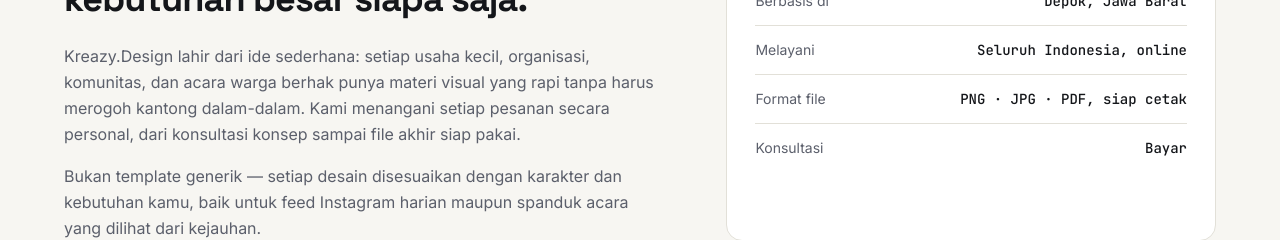
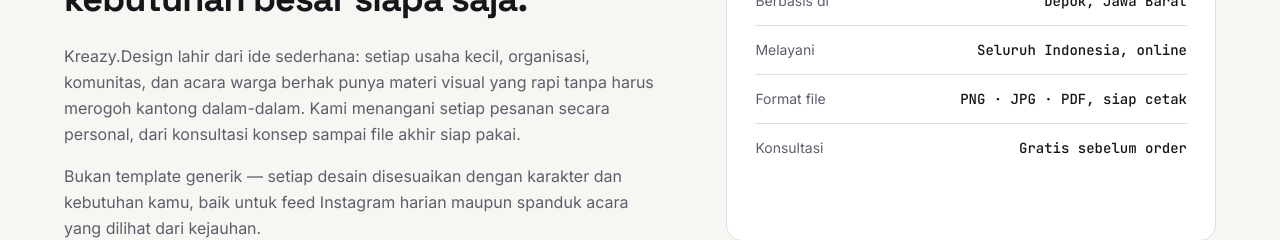
Before and after one commit to KYUZEN0/kreazydesign, a Next.js app: page / in a window 1280 px wide. Shown: the part 1800-2040 px from the top of the page. Built offline with nearby package versions, Linux system fonts and the light colour scheme.

Commit message:
Update consultation fact to indicate free service

```diff
--- a/components/About.tsx
+++ b/components/About.tsx
@@ -2,7 +2,7 @@
   { label: "Berbasis di", value: "Depok, Jawa Barat" },
   { label: "Melayani", value: "Seluruh Indonesia, online" },
   { label: "Format file", value: "PNG · JPG · PDF, siap cetak" },
-  { label: "Konsultasi", value: "Bayar" },
+  { label: "Konsultasi", value: "Gratis sebelum order" },
 ];
 
 export default function About() {
```
